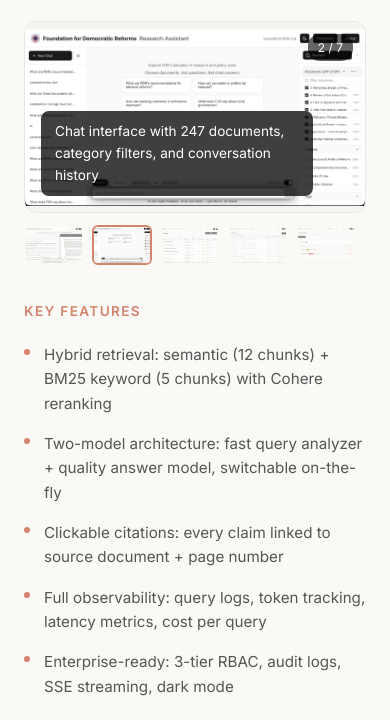
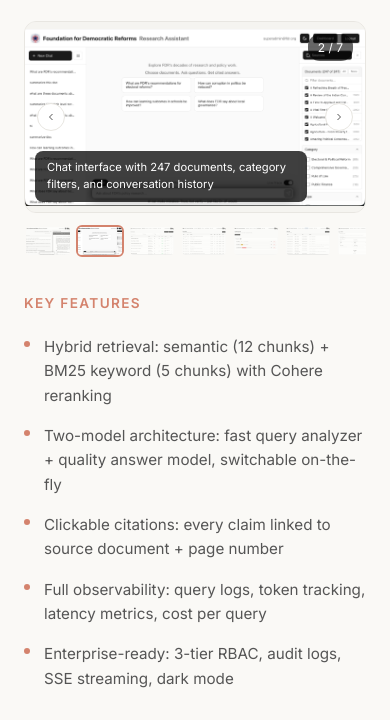
Before and after one commit to siva-kanth-work/personal_portfolio_page, a plain HTML site: page index.html in a window 390 px wide. Shown: the part 1127-1847 px from the top of the page. Drawn offline with Linux system fonts and the light colour scheme.

Commit message:
Improve mobile responsiveness for carousel

```diff
--- a/index.html
+++ b/index.html
@@ -701,9 +701,46 @@
         width: 60px;
         height: 40px;
       }
+
+      /* Show nav buttons always on touch devices (no hover) */
+      .carousel-nav {
+        opacity: 1;
+        width: 32px;
+        height: 32px;
+      }
+
+      .slide-caption {
+        font-size: 0.75rem;
+        padding: 8px 12px;
+        bottom: 10px;
+        left: 10px;
+        right: 10px;
+      }
     }
 
     @media (max-width: 480px) {
+      .carousel-nav {
+        width: 28px;
+        height: 28px;
+      }
+
+      .carousel-nav svg {
+        width: 12px;
+        height: 12px;
+      }
+
+      .carousel-thumbnails {
+        gap: 4px;
+      }
+
+      .carousel-thumb {
+        width: 48px;
+        height: 32px;
+      }
+
+      .slide-caption {
+        font-size: 0.7rem;
+      }
       .header-left {
         flex-direction: column;
         gap: 4px;
```
